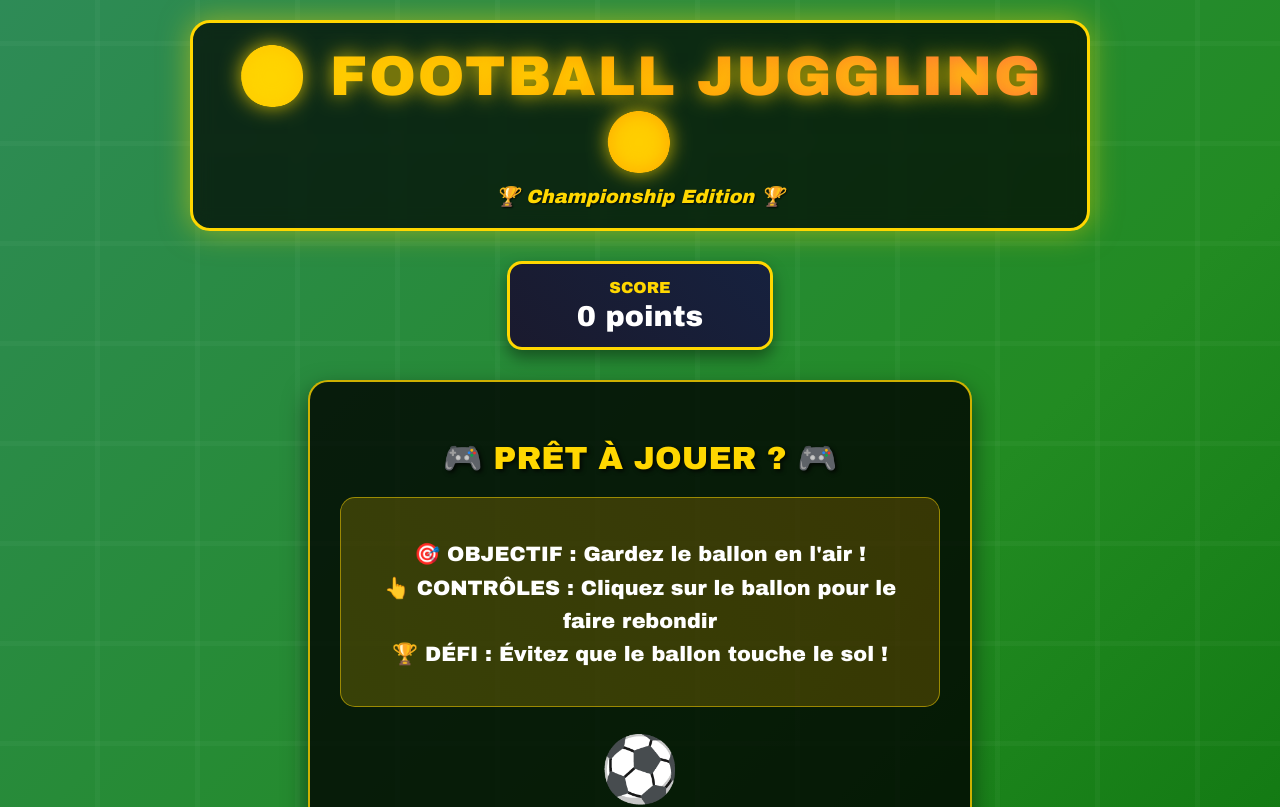
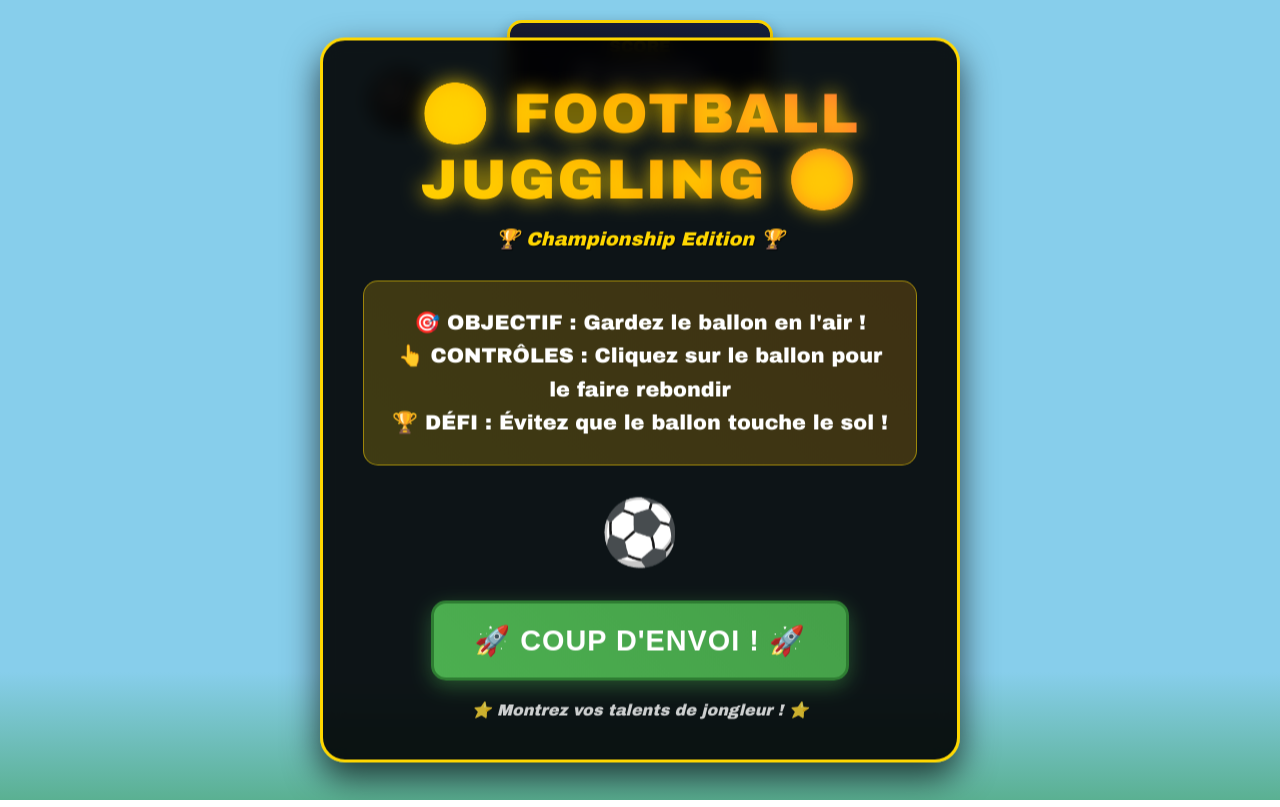
Before and after one commit to mext-ai/block-685a671e29a7f973e63e0f22, a React app: page / in a window 1280 px wide. Shown: the top 807 px of the page. Built offline with nearby package versions, Linux system fonts and the light colour scheme.

Commit message:
🎨 Polish and update codebase

```diff
--- a/src/block.tsx
+++ b/src/block.tsx
@@ -13,9 +13,11 @@ interface Ball {
 
 const Block: React.FC<BlockProps> = ({ title = "Jeu de Jonglage" }) => {
   const canvasRef = useRef<HTMLCanvasElement>(null);
+  const containerRef = useRef<HTMLDivElement>(null);
   const animationRef = useRef<number>();
   const [score, setScore] = useState(0);
   const [gameState, setGameState] = useState<'waiting' | 'playing' | 'gameOver'>('waiting');
+  const [canvasSize, setCanvasSize] = useState({ width: 800, height: 600 });
   const [ball, setBall] = useState<Ball>({
     x: 400,
     y: 100,
@@ -23,18 +25,42 @@ const Block: React.FC<BlockProps> = ({ title = "Jeu de Jonglage" }) => {
     radius: 30
   });
 
-  const CANVAS_WIDTH = 800;
-  const CANVAS_HEIGHT = 600;
   const GRAVITY = 0.5;
   const JUMP_FORCE = -12;
-  const GROUND_Y = CANVAS_HEIGHT - 50;
+
+  // Fonction pour ajuster la taille du canvas à l'écran
+  const updateCanvasSize = useCallback(() => {
+    if (containerRef.current) {
+      const container = containerRef.current;
+      const width = container.clientWidth;
+      const height = container.clientHeight;
+
+      setCanvasSize({ width, height });
+
+      // Ajuster la position du ballon si nécessaire
+      setBall(prevBall => ({
+        ...prevBall,
+        x: Math.min(prevBall.x, width - prevBall.radius),
+        y: Math.min(prevBall.y, height - 100)
+      }));
+    }
+  }, []);
+
+  // Écouter les changements de taille
+  useEffect(() => {
+    updateCanvasSize();
+    window.addEventListener('resize', updateCanvasSize);
+    return () => window.removeEventListener('resize', updateCanvasSize);
+  }, [updateCanvasSize]);
+
+  const GROUND_Y = canvasSize.height - 50;
 
   // Fonction pour démarrer le jeu
   const startGame = useCallback(() => {
     setGameState('playing');
     setScore(0);
     setBall({
-      x: CANVAS_WIDTH / 2,
+      x: canvasSize.width / 2,
       y: 100,
       velocityY: 2,
       radius: 30
@@ -43,18 +69,18 @@ const Block: React.FC<BlockProps> = ({ title = "Jeu de Jonglage" }) => {
     // Envoyer l'événement de début si nécessaire
     window.postMessage({ type: 'BLOCK_COMPLETION', blockId: 'football-juggling-game', completed: false }, '*');
     window.parent.postMessage({ type: 'BLOCK_COMPLETION', blockId: 'football-juggling-game', completed: false }, '*');
-  }, []);
+  }, [canvasSize.width]);
 
   // Fonction pour redémarrer le jeu
   const restartGame = useCallback(() => {
     setGameState('waiting');
     setBall({
-      x: CANVAS_WIDTH / 2,
+      x: canvasSize.width / 2,
       y: 100,
       velocityY: 0,
       radius: 30
     });
-  }, []);
+  }, [canvasSize.width]);
 
   // Fonction pour gérer les clics sur le canvas
   const handleCanvasClick = useCallback((event: React.MouseEvent<HTMLCanvasElement>) => {
@@ -64,8 +90,11 @@ const Block: React.FC<BlockProps> = ({ title = "Jeu de Jonglage" }) => {
     if (!canvas) return;
 
     const rect = canvas.getBoundingClientRect();
-    const clickX = event.clientX - rect.left;
-    const clickY = event.clientY - rect.top;
+    const scaleX = canvasSize.width / rect.width;
+    const scaleY = canvasSize.height / rect.height;
+
+    const clickX = (event.clientX - rect.left) * scaleX;
+    const clickY = (event.clientY - rect.top) * scaleY;
 
     // Vérifier si le clic est sur le ballon
     const distance = Math.sqrt(
@@ -79,7 +108,7 @@ const Block: React.FC<BlockProps> = ({ title = "Jeu de Jonglage" }) => {
       }));
       setScore(prevScore => prevScore + 1);
     }
-  }, [gameState, ball.x, ball.y, ball.radius]);
+  }, [gameState, ball.x, ball.y, ball.radius, canvasSize]);
 
   // Animation du jeu
   useEffect(() => {
@@ -117,8 +146,8 @@ const Block: React.FC<BlockProps> = ({ title = "Jeu de Jonglage" }) => {
         // Garder le ballon dans les limites horizontales
         if (newBall.x - newBall.radius < 0) {
           newBall.x = newBall.radius;
-        } else if (newBall.x + newBall.radius > CANVAS_WIDTH) {
-          newBall.x = CANVAS_WIDTH - newBall.radius;
+        } else if (newBall.x + newBall.radius > canvasSize.width) {
+          newBall.x = canvasSize.width - newBall.radius;
         }
 
         return newBall;
@@ -134,7 +163,7 @@ const Block: React.FC<BlockProps> = ({ title = "Jeu de Jonglage" }) => {
         cancelAnimationFrame(animationRef.current);
       }
     };
-  }, [gameState, score]);
+  }, [gameState, score, GROUND_Y, canvasSize.width]);
 
   // Fonction de dessin
   useEffect(() => {
@@ -145,19 +174,19 @@ const Block: React.FC<BlockProps> = ({ title = "Jeu de Jonglage" }) => {
     if (!ctx) return;
 
     // Effacer le canvas
-    ctx.clearRect(0, 0, CANVAS_WIDTH, CANVAS_HEIGHT);
+    ctx.clearRect(0, 0, canvasSize.width, canvasSize.height);
 
     // Dessiner le fond (terrain de football)
-    const gradient = ctx.createLinearGradient(0, 0, 0, CANVAS_HEIGHT);
+    const gradient = ctx.createLinearGradient(0, 0, 0, canvasSize.height);
     gradient.addColorStop(0, '#87CEEB'); // Ciel bleu
     gradient.addColorStop(0.7, '#87CEEB');
     gradient.addColorStop(1, '#228B22'); // Herbe verte
     ctx.fillStyle = gradient;
-    ctx.fillRect(0, 0, CANVAS_WIDTH, CANVAS_HEIGHT);
+    ctx.fillRect(0, 0, canvasSize.width, canvasSize.height);
 
     // Dessiner le sol
     ctx.fillStyle = '#228B22';
-    ctx.fillRect(0, GROUND_Y, CANVAS_WIDTH, CANVAS_HEIGHT - GROUND_Y);
+    ctx.fillRect(0, GROUND_Y, canvasSize.width, canvasSize.height - GROUND_Y);
 
     // Dessiner les lignes du terrain
     ctx.strokeStyle = '#FFFFFF';
@@ -166,7 +195,7 @@ const Block: React.FC<BlockProps> = ({ title = "Jeu de Jonglage" }) => {
     // Ligne de but
     ctx.beginPath();
     ctx.moveTo(0, GROUND_Y);
-    ctx.lineTo(CANVAS_WIDTH, GROUND_Y);
+    ctx.lineTo(canvasSize.width, GROUND_Y);
     ctx.stroke();
 
     // Dessiner le ballon de football
@@ -199,21 +228,21 @@ const Block: React.FC<BlockProps> = ({ title = "Jeu de Jonglage" }) => {
       ctx.stroke();
     }
 
-  }, [ball, gameState]);
+  }, [ball, gameState, canvasSize, GROUND_Y]);
 
   return (
     <div style={{
-      display: 'flex',
-      flexDirection: 'column',
-      alignItems: 'center',
-      justifyContent: 'center',
-      minHeight: '100vh',
+      position: 'fixed',
+      top: 0,
+      left: 0,
+      width: '100vw',
+      height: '100vh',
       background: 'linear-gradient(135deg, #2E8B57 0%, #228B22 50%, #006400 100%)',
       color: 'white',
       fontFamily: "'Arial Black', Arial, sans-serif",
-      padding: '20px',
-      position: 'relative',
-      overflow: 'hidden'
+      overflow: 'hidden',
+      display: 'flex',
+      flexDirection: 'column'
     }}>
       {/* Effet de terrain en arrière-plan */}
       <div style={{
@@ -242,51 +271,14 @@ const Block: React.FC<BlockProps> = ({ title = "Jeu de Jonglage" }) => {
         zIndex: 0
       }}></div>
 
+      {/* Score fixe en haut */}
       <div style={{
-        zIndex: 1,
-        display: 'flex',
-        flexDirection: 'column',
-        alignItems: 'center',
-        maxWidth: '900px',
-        width: '100%'
-      }}>
-        {/* Titre principal avec style stade */}
-        <div style={{
-          textAlign: 'center',
-          marginBottom: '30px',
-          padding: '20px',
-          backgroundColor: 'rgba(0, 0, 0, 0.7)',
-          borderRadius: '20px',
-          border: '3px solid #FFD700',
-          boxShadow: '0 0 30px rgba(255, 215, 0, 0.5)',
-          backdropFilter: 'blur(10px)'
-        }}>
-          <h1 style={{
-            fontSize: '3.5rem',
-            margin: '0 0 10px 0',
-            background: 'linear-gradient(45deg, #FFD700, #FFA500, #FF6347)',
-            WebkitBackgroundClip: 'text',
-            WebkitTextFillColor: 'transparent',
-            textShadow: '0 0 20px rgba(255, 215, 0, 0.8)',
-            letterSpacing: '2px',
-            fontWeight: 'bold'
-          }}>
-            ⚽ FOOTBALL JUGGLING ⚽
-          </h1>
-          <div style={{
-            fontSize: '1.2rem',
-            color: '#FFD700',
-            fontStyle: 'italic',
-            textShadow: '1px 1px 2px rgba(0,0,0,0.8)'
-          }}>
-            🏆 Championship Edition 🏆
-          </div>
-        </div>
-
-        {/* Panneau de score */}
-        <div style={{
+        position: 'absolute',
+        top: '20px',
+        left: '50%',
+        transform: 'translateX(-50%)',
+        zIndex: 10,
         fontSize: '1.8rem',
-          marginBottom: '30px',
         padding: '15px 30px',
         background: 'linear-gradient(45deg, #1a1a2e, #16213e)',
         borderRadius: '15px',
@@ -301,36 +293,84 @@ const Block: React.FC<BlockProps> = ({ title = "Jeu de Jonglage" }) => {
         </div>
       </div>
 
+      {/* Canvas de jeu - prend tout l'espace */}
+      <div
+        ref={containerRef}
+        style={{
+          flex: 1,
+          position: 'relative',
+          zIndex: 1
+        }}
+      >
+        <canvas
+          ref={canvasRef}
+          width={canvasSize.width}
+          height={canvasSize.height}
+          onClick={handleCanvasClick}
+          style={{
+            width: '100%',
+            height: '100%',
+            cursor: gameState === 'playing' ? 'pointer' : 'default',
+            backgroundColor: '#87CEEB',
+            display: 'block'
+          }}
+        />
+      </div>
+
+      {/* Menu de démarrage - centré sur l'écran */}
       {gameState === 'waiting' && (
         <div style={{
+          position: 'absolute',
+          top: '50%',
+          left: '50%',
+          transform: 'translate(-50%, -50%)',
+          zIndex: 20,
           textAlign: 'center',
-            marginBottom: '30px',
-            padding: '30px',
-            backgroundColor: 'rgba(0, 0, 0, 0.8)',
-            borderRadius: '20px',
-            border: '2px solid rgba(255, 215, 0, 0.8)',
-            maxWidth: '600px',
-            boxShadow: '0 10px 25px rgba(0,0,0,0.5)'
+          padding: '40px',
+          backgroundColor: 'rgba(0, 0, 0, 0.9)',
+          borderRadius: '25px',
+          border: '3px solid #FFD700',
+          boxShadow: '0 15px 35px rgba(0,0,0,0.7)',
+          backdropFilter: 'blur(10px)',
+          maxWidth: '90vw',
+          maxHeight: '90vh',
+          overflow: 'auto'
         }}>
-            <h2 style={{
-              color: '#FFD700',
-              fontSize: '2rem',
-              marginBottom: '20px',
-              textShadow: '2px 2px 4px rgba(0,0,0,0.8)'
+          {/* Titre principal */}
+          <h1 style={{
+            fontSize: 'clamp(2rem, 5vw, 3.5rem)',
+            margin: '0 0 15px 0',
+            background: 'linear-gradient(45deg, #FFD700, #FFA500, #FF6347)',
+            WebkitBackgroundClip: 'text',
+            WebkitTextFillColor: 'transparent',
+            textShadow: '0 0 20px rgba(255, 215, 0, 0.8)',
+            letterSpacing: '2px',
+            fontWeight: 'bold'
           }}>
-              🎮 PRÊT À JOUER ? 🎮
-            </h2>
+            ⚽ FOOTBALL JUGGLING ⚽
+          </h1>
 
           <div style={{
+            fontSize: 'clamp(1rem, 3vw, 1.2rem)',
+            color: '#FFD700',
+            fontStyle: 'italic',
+            textShadow: '1px 1px 2px rgba(0,0,0,0.8)',
+            marginBottom: '30px'
+          }}>
+            🏆 Championship Edition 🏆
+          </div>
+
+          {/* Instructions */}
+          <div style={{
             background: 'linear-gradient(45deg, rgba(255, 215, 0, 0.2), rgba(255, 165, 0, 0.2))',
-              padding: '20px',
+            padding: '25px',
             borderRadius: '15px',
-              marginBottom: '25px',
+            marginBottom: '30px',
             border: '1px solid rgba(255, 215, 0, 0.5)'
           }}>
             <p style={{
-                fontSize: '1.3rem',
-                marginBottom: '15px',
+              fontSize: 'clamp(1rem, 2.5vw, 1.3rem)',
+              margin: '0',
               lineHeight: '1.6'
             }}>
               🎯 <strong>OBJECTIF :</strong> Gardez le ballon en l'air !<br/>
@@ -341,18 +381,18 @@ const Block: React.FC<BlockProps> = ({ title = "Jeu de Jonglage" }) => {
 
           {/* Ballon animé */}
           <div style={{
-              fontSize: '4rem',
-              marginBottom: '25px',
+            fontSize: 'clamp(3rem, 8vw, 4rem)',
+            marginBottom: '30px',
             animation: 'bounce 2s infinite'
           }}>
             ⚽
           </div>
 
-            {/* Bouton maintenant placé APRÈS le ballon */}
+          {/* Bouton de démarrage */}
           <button
             onClick={startGame}
             style={{
-                fontSize: '1.8rem',
+              fontSize: 'clamp(1.2rem, 4vw, 1.8rem)',
               padding: '20px 40px',
               background: 'linear-gradient(45deg, #4CAF50, #45a049)',
               color: 'white',
@@ -379,7 +419,7 @@ const Block: React.FC<BlockProps> = ({ title = "Jeu de Jonglage" }) => {
           </button>
 
           <div style={{
-              fontSize: '1rem',
+            fontSize: 'clamp(0.9rem, 2vw, 1rem)',
             opacity: 0.8,
             fontStyle: 'italic'
           }}>
@@ -388,31 +428,48 @@ const Block: React.FC<BlockProps> = ({ title = "Jeu de Jonglage" }) => {
         </div>
       )}
 
+      {/* Menu Game Over - centré sur l'écran */}
       {gameState === 'gameOver' && (
         <div style={{
+          position: 'absolute',
+          top: '50%',
+          left: '50%',
+          transform: 'translate(-50%, -50%)',
+          zIndex: 20,
           textAlign: 'center',
-            marginBottom: '30px',
-            padding: '30px',
+          padding: '40px',
           background: 'linear-gradient(45deg, #d32f2f, #f44336)',
-            borderRadius: '20px',
+          borderRadius: '25px',
           border: '3px solid #ff6b6b',
-            maxWidth: '500px',
-            boxShadow: '0 10px 25px rgba(211, 47, 47, 0.5)'
+          boxShadow: '0 15px 35px rgba(211, 47, 47, 0.7)',
+          backdropFilter: 'blur(10px)',
+          maxWidth: '90vw'
         }}>
-            <div style={{ fontSize: '3rem', marginBottom: '15px' }}>🏁</div>
-            <h2 style={{ marginBottom: '15px', fontSize: '2rem', textShadow: '2px 2px 4px rgba(0,0,0,0.5)' }}>
+          <div style={{ fontSize: 'clamp(2.5rem, 6vw, 3rem)', marginBottom: '20px' }}>🏁</div>
+          <h2 style={{
+            marginBottom: '20px',
+            fontSize: 'clamp(1.5rem, 4vw, 2rem)',
+            textShadow: '2px 2px 4px rgba(0,0,0,0.5)'
+          }}>
             MATCH TERMINÉ !
           </h2>
           <div style={{
             background: 'rgba(255, 255, 255, 0.2)',
-              padding: '15px',
-              borderRadius: '10px',
-              marginBottom: '20px'
+            padding: '20px',
+            borderRadius: '15px',
+            marginBottom: '25px'
           }}>
-              <p style={{ fontSize: '1.5rem', marginBottom: '10px', fontWeight: 'bold' }}>
+            <p style={{
+              fontSize: 'clamp(1.2rem, 3vw, 1.5rem)',
+              marginBottom: '15px',
+              fontWeight: 'bold'
+            }}>
               🏆 Score final: {score} point{score !== 1 ? 's' : ''}
             </p>
-              <p style={{ marginBottom: '0', fontSize: '1.1rem' }}>
+            <p style={{
+              margin: '0',
+              fontSize: 'clamp(1rem, 2.5vw, 1.1rem)'
+            }}>
               {score === 0 && "🔥 Échauffement terminé ! Essayez encore !"}
               {score > 0 && score < 5 && "👍 Bon début ! Continuez l'entraînement !"}
               {score >= 5 && score < 10 && "🎉 Bien joué ! Vous progressez !"}
@@ -423,7 +480,7 @@ const Block: React.FC<BlockProps> = ({ title = "Jeu de Jonglage" }) => {
           <button
             onClick={restartGame}
             style={{
-                fontSize: '1.5rem',
+              fontSize: 'clamp(1.2rem, 3vw, 1.5rem)',
               padding: '15px 30px',
               background: 'linear-gradient(45deg, #4CAF50, #45a049)',
               color: 'white',
@@ -448,32 +505,21 @@ const Block: React.FC<BlockProps> = ({ title = "Jeu de Jonglage" }) => {
         </div>
       )}
 
-        <canvas
-          ref={canvasRef}
-          width={CANVAS_WIDTH}
-          height={CANVAS_HEIGHT}
-          onClick={handleCanvasClick}
-          style={{
-            border: '4px solid #FFD700',
-            borderRadius: '15px',
-            cursor: gameState === 'playing' ? 'pointer' : 'default',
-            boxShadow: '0 12px 24px rgba(0,0,0,0.6)',
-            backgroundColor: '#87CEEB',
-            maxWidth: '100%',
-            height: 'auto'
-          }}
-        />
-
+      {/* Instructions de jeu en cours - coin bas */}
       {gameState === 'playing' && (
         <div style={{
-            marginTop: '25px',
+          position: 'absolute',
+          bottom: '20px',
+          left: '50%',
+          transform: 'translateX(-50%)',
+          zIndex: 10,
           textAlign: 'center',
-            fontSize: '1.2rem',
+          fontSize: 'clamp(1rem, 2.5vw, 1.2rem)',
           padding: '15px 25px',
-            backgroundColor: 'rgba(0, 0, 0, 0.7)',
+          backgroundColor: 'rgba(0, 0, 0, 0.8)',
           borderRadius: '12px',
           border: '2px solid rgba(255, 215, 0, 0.5)',
-            maxWidth: '400px'
+          maxWidth: '90vw'
         }}>
           <div style={{ marginBottom: '8px', fontSize: '1.5rem' }}>⚡</div>
           <div style={{ color: '#FFD700', fontWeight: 'bold' }}>
@@ -481,7 +527,6 @@ const Block: React.FC<BlockProps> = ({ title = "Jeu de Jonglage" }) => {
           </div>
         </div>
       )}
-      </div>
 
       {/* Animations CSS */}
       <style>{`
```
Lines whose indentation alone changed are shown as unchanged.
